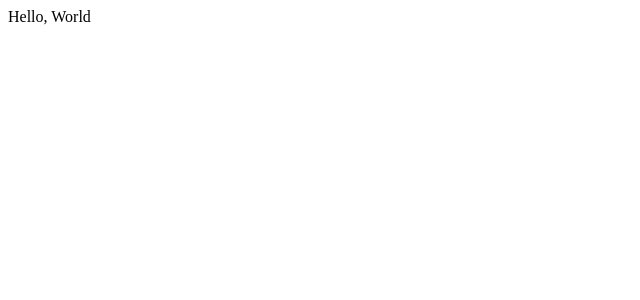
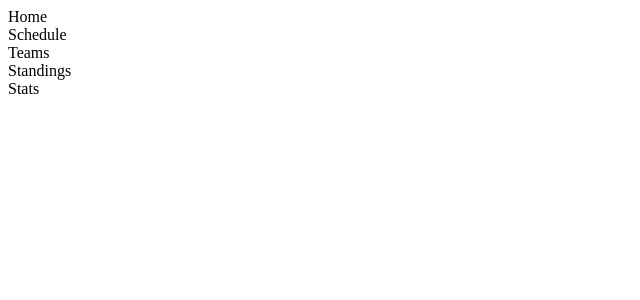
Before and after one commit to stephenJeong/basketball_league_stats, a React app: page / in a window 1280 px wide. Shown: the top 300 px of the page, without its empty margins (0-640 px from the left). Built offline with nearby package versions, Linux system fonts and the light colour scheme; the HTML template or start-up script is replaced by a standard one.

Commit message:
create navbar

```diff
--- a/client/src/index.jsx
+++ b/client/src/App.jsx
@@ -1,6 +1,7 @@
 import React from 'react';
-import ReactDOM from 'react-dom';
+import { render } from 'react-dom';
 import axios from 'axios';
+import Navbar from './components/Navbar.jsx'
 
 class App extends React.Component {
   constructor(props) {
@@ -11,11 +12,11 @@ class App extends React.Component {
 
   render() {
     return (
-      <div>
-        Hello, World
+      <div className='container'>
+        <Navbar />
       </div>
     )
   }
 }
 
-ReactDOM.render(<App />, document.getElementById('app'));
+render(<App />, document.getElementById('app'));
--- /dev/null
+++ b/client/src/components/Navbar.jsx
@@ -0,0 +1,16 @@
+import React from 'react';
+
+const Navbar = (props) => {
+  return (
+    <div className="navbar">
+      <div className="navbar-item">Home</div>
+      <div className="navbar-item">Schedule</div>
+      <div className="navbar-item">Teams</div>
+      <div className="navbar-item">Standings</div>
+      <div className="navbar-item">Stats</div>
+      <div className="navbar-item"></div>
+    </div>
+  )
+}
+
+export default Navbar;
--- a/webpack.config.js
+++ b/webpack.config.js
@@ -3,7 +3,7 @@ var SRC_DIR = path.join(__dirname, '/client/src');
 var DIST_DIR = path.join(__dirname, '/client/dist');
 
 module.exports = {
-  entry: `${SRC_DIR}/index.jsx`,
+  entry: `${SRC_DIR}/App.jsx`,
   output: {
     filename: 'bundle.js',
     path: DIST_DIR
```
